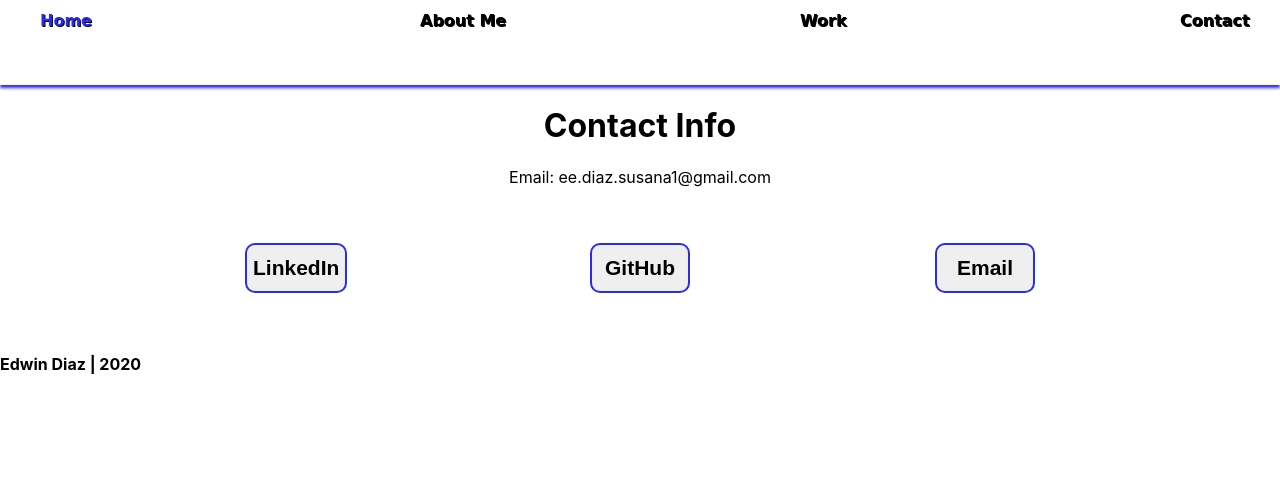
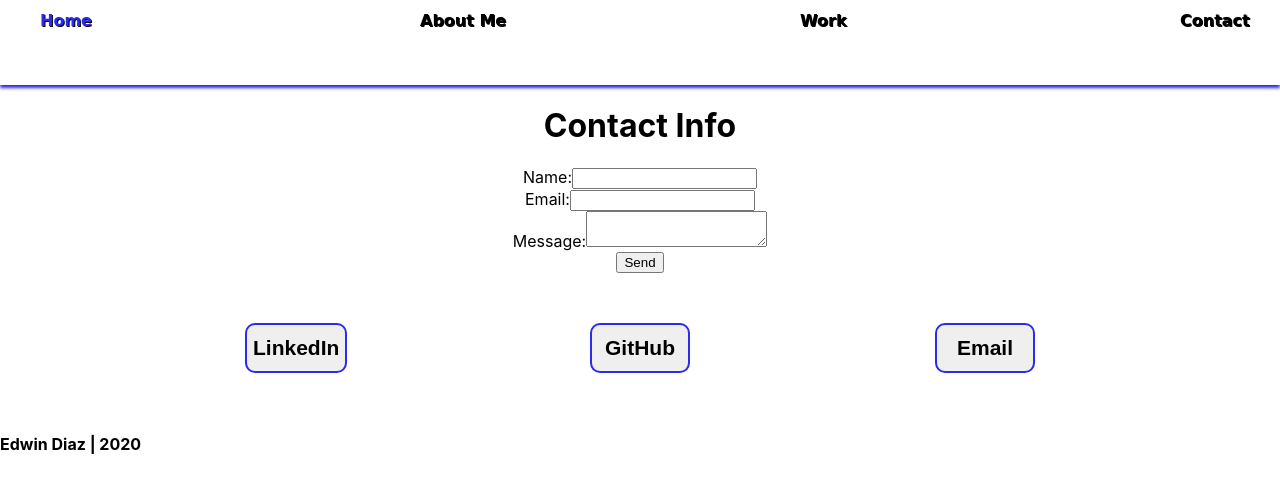
Before and after one commit to EEDS90/Ediaz-Portfolio, a React (Create React App) app in the folder client/: page /contact in a window 1280 px wide. Shown: the top 492 px of the page. Built offline with nearby package versions, Linux system fonts and the light colour scheme.

Commit message:
added contact information

```diff
--- a/client/src/screens/Contact.jsx
+++ b/client/src/screens/Contact.jsx
@@ -1,12 +1,26 @@
-import React from 'react'
-import './Contact.css';
+import React from "react";
+import "./Contact.css";
 
 export default function Contact(props) {
-    return(
+  return (
     <>
       <div>
         <h1>Contact Info</h1>
-                <p>Email: ee.diaz.susana1@gmail.com </p>
+        <form className="contactme-form" action="https://formspree.io/f/xdopwjkq" method="post">
+          <div>
+            <label> Name:</label>
+            <input type="text" name="name" required/>
+          </div>
+          <div>
+            <label> Email:</label>
+            <input type="email" name="email" required/>
+          </div>
+          <div>
+            <label>Message:</label>
+            <textarea name="message" required></textarea>
+          </div>
+          <button type="submit" className="submit-button"><span>Send</span></button>
+        </form>
 
         <div className="project-buttons">
           <a
@@ -31,11 +45,7 @@ export default function Contact(props) {
             <button className="gh-buttons">Email</button>
           </a>
         </div>
-
-
-
-
       </div>
     </>
-    )
+  );
 }
```
Also changed, not shown: 1 other file (tests, documents, lock files or other folders). Lines whose indentation alone changed are shown as unchanged.
